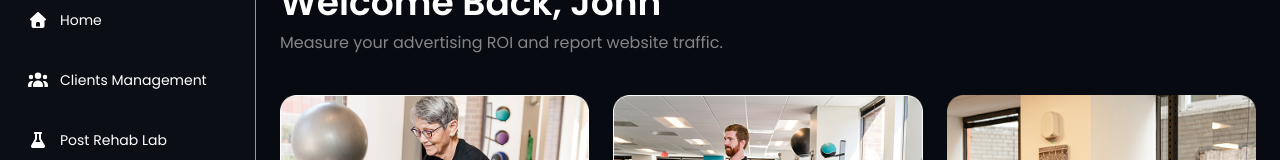
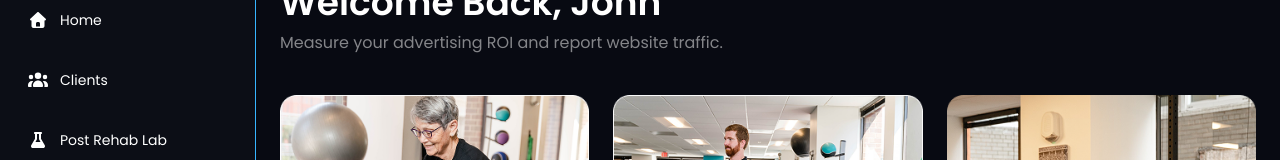
Before and after one commit to pixelgenesysdev/Fitformance, a React (Vite) app: page /pages/Home in a window 1280 px wide. Shown: the part 137-297 px from the top of the page. Built offline with nearby package versions, Linux system fonts and the light colour scheme.

Commit message:
QA fixes

```diff
--- a/src/components/pages/allnotification.tsx
+++ b/src/components/pages/allnotification.tsx
@@ -1,7 +1,7 @@
 'use client';
 
 import { useState } from 'react';
-import Top_title_backicon from '../layouts/top_title_backicon';
+import Top_title from '../layouts/top_title';
 
 interface Notification {
   id: number;
@@ -68,7 +68,7 @@ export default function AllNotification() {
 
         {/* Header */}
         <div className="mb-8">
-          <Top_title_backicon title="All Notifications" />
+          <Top_title title="Notifications" />
 
         </div>
 
--- a/src/components/pages/clientdetails2.tsx
+++ b/src/components/pages/clientdetails2.tsx
@@ -3,7 +3,7 @@ import Top_title_backicon from "../layouts/top_title_backicon";
 import NewButton from "../ui/NewButton";
 
 export default function ClientDetails2() {
-  const [activeTab, setActiveTab] = useState("sessions");
+  const [activeTab, setActiveTab] = useState("exercises");
 
   return (
     <>
@@ -111,7 +111,7 @@ export default function ClientDetails2() {
 
         {/* ================= TABS ================= */}
         <div className="flex gap-8 mt-8 text-sm border-b border-[#2a2a2d] pb-3">
-          {["sessions", "documents", "notes"].map(tab => (
+          {["exercises", "documents", "notes"].map(tab => (
             <h4
               key={tab}
               onClick={() => setActiveTab(tab)}
@@ -121,7 +121,7 @@ export default function ClientDetails2() {
                   : "cursor-pointer hover:text-[#0AB4FF] hover:border-b-2 hover:border-[#0AB4FF]"
               }`}
             >
-              {tab === "sessions" ? "Session logs" : tab}
+              {tab === "exercises" ? "exercises logs" : tab}
             </h4>
           ))}
         </div>
@@ -131,10 +131,10 @@ export default function ClientDetails2() {
       </div>
       <div className="mt-10">
 
-          {/* ===== Sessions ===== */}
-          {activeTab === "sessions" && (
+          {/* ===== exercises ===== */}
+          {activeTab === "exercises" && (
             <>
-            <h3 className="text-2xl mb-3 font-semibold">Sessions</h3>
+            <h3 className="text-2xl mb-3 font-semibold">Exercises</h3>
             <div className="grid grid-cols-1 md:grid-cols-3 gap-4">
 
 
--- a/src/components/ui/sidebar.tsx
+++ b/src/components/ui/sidebar.tsx
@@ -74,7 +74,7 @@ export default function Sidebar({ isOpen, closeSidebar }: { isOpen: boolean; clo
 
               <SidebarLink
                 icon={faUsers}
-                label="Clients Management"
+                label="Clients"
                 link="/pages/clientmanagement"
                 activOn={["/pages/clientmanagement", "/pages/clientdetails", "/pages/createplan", "/pages/clientdetails2", "/pages/plandocuements", "/pages/editplan"]}
               />
```
